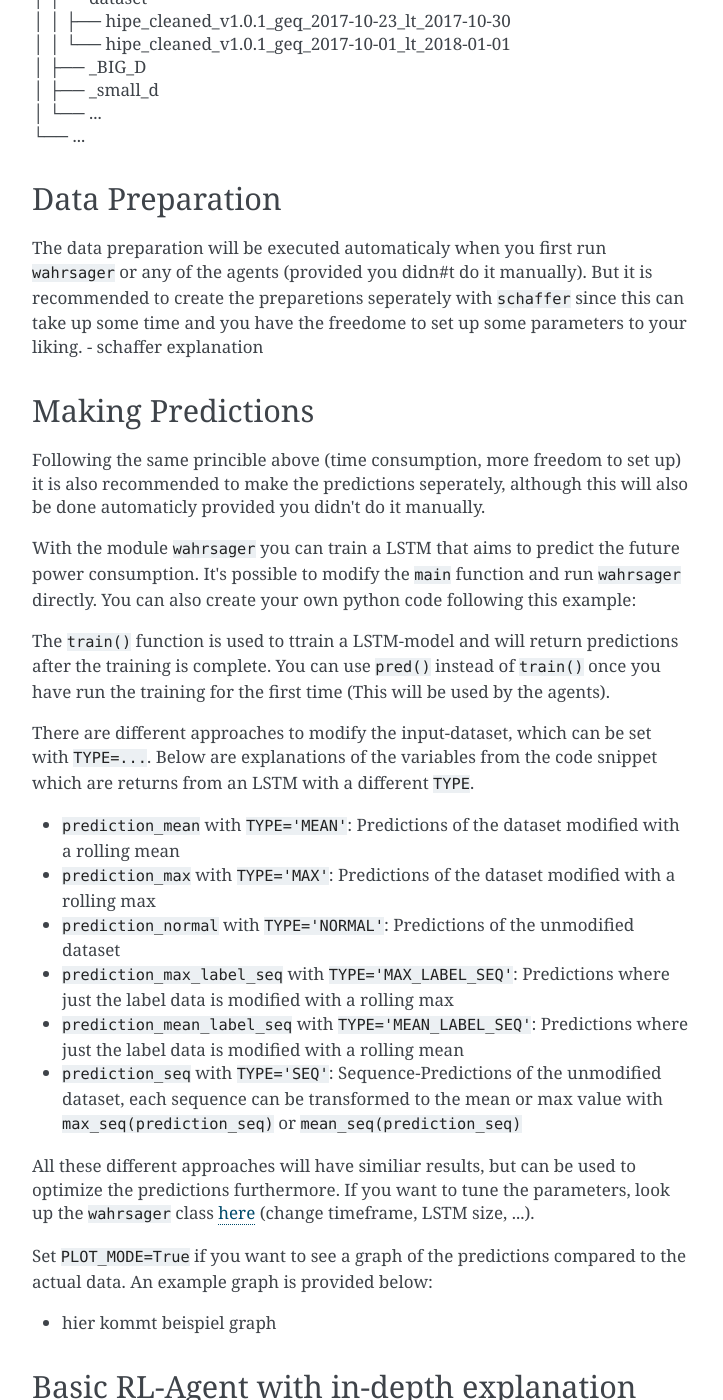
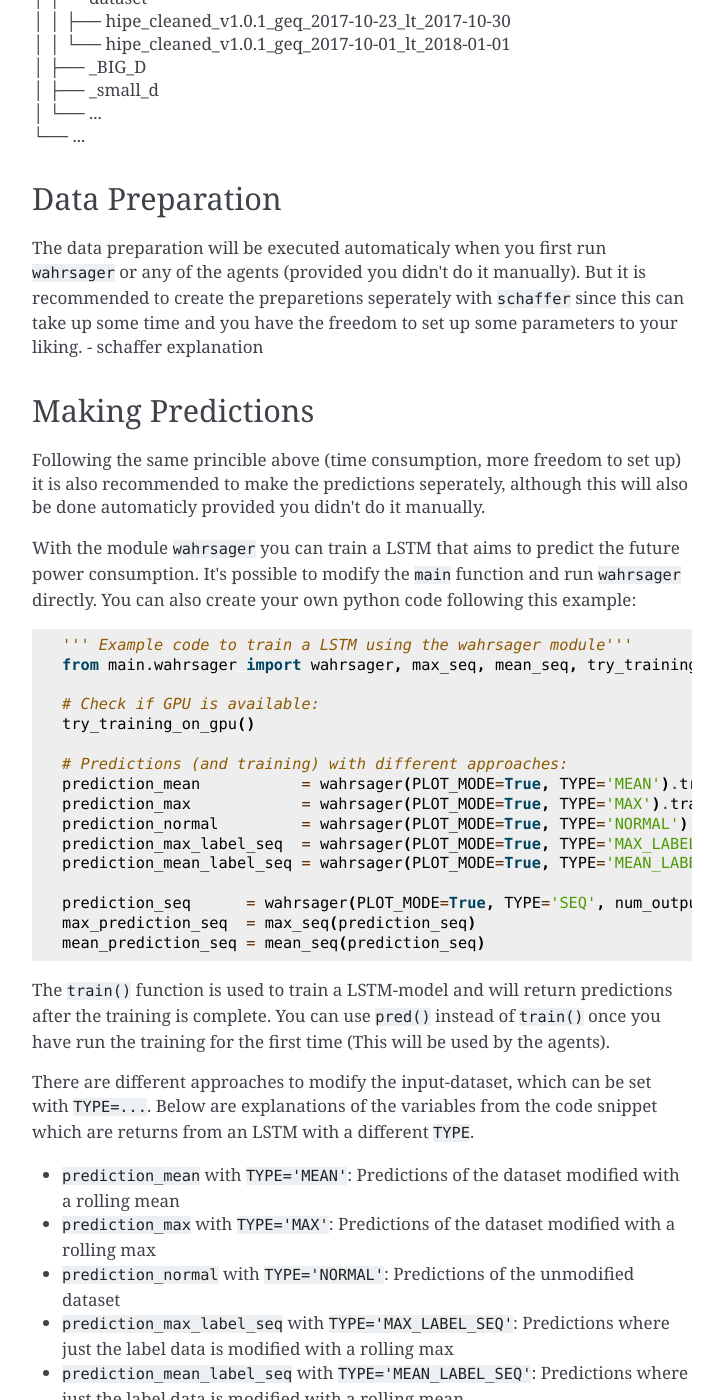
Before and after one commit to maik97/peak-shaver, a Sphinx documentation site: the page built from docs/getting_started.rst, in a window 1280 px wide and 1400 px high, scrolled down 1167 px. Shown: the whole window, without its empty margins (388-1111 px from the left). Built offline with Sphinx 7.4.7, drawn with Linux system fonts in a browser that asks for light colours; some of the changed text lies outside the part shown.

Commit message:
Update getting_started.rst

```diff
--- a/docs/getting_started.rst
+++ b/docs/getting_started.rst
@@ -45,7 +45,7 @@
 
 Data Preparation
 ****************
-The data preparation will be executed automaticaly when you first run ``wahrsager`` or any of the agents (provided you didn#t do it manually). But it is recommended to create the preparetions seperately with ``schaffer`` since this can take up some time and you have the freedome to set up some parameters to your liking.
+The data preparation will be executed automaticaly when you first run ``wahrsager`` or any of the agents (provided you didn't do it manually). But it is recommended to create the preparetions seperately with ``schaffer`` since this can take up some time and you have the freedom to set up some parameters to your liking.
 - schaffer explanation
 
 Making Predictions
@@ -55,7 +55,8 @@
 With the module ``wahrsager`` you can train a LSTM that aims to predict the future power consumption. It's possible to modify the ``main`` function and run ``wahrsager`` directly. You can also create your own python code following this example:
 
 .. code-block:: python
-    ''' Example Code to train a LSTM using the wahrsager module'''
+
+    ''' Example code to train a LSTM using the wahrsager module'''
     from main.wahrsager import wahrsager, max_seq, mean_seq, try_training_on_gpu()
 
     # Check if GPU is available:
@@ -72,7 +73,7 @@
     max_prediction_seq  = max_seq(prediction_seq)
     mean_prediction_seq = mean_seq(prediction_seq)
 
-The ``train()`` function is used to ttrain a LSTM-model and will return predictions after the training is complete. You can use ``pred()`` instead of ``train()`` once you have run the training for the first time (This will be used by the agents).
+The ``train()`` function is used to train a LSTM-model and will return predictions after the training is complete. You can use ``pred()`` instead of ``train()`` once you have run the training for the first time (This will be used by the agents).
 
 There are different approaches to modify the input-dataset, which can be set with ``TYPE=...``. Below are explanations of the variables from the code snippet which are returns from an LSTM with a different ``TYPE``.
 
@@ -83,7 +84,7 @@
 - ``prediction_mean_label_seq`` with ``TYPE='MEAN_LABEL_SEQ'``: Predictions where just the label data is modified with a rolling mean
 - ``prediction_seq`` with ``TYPE='SEQ'``: Sequence-Predictions of the unmodified dataset, each sequence can be transformed to the mean or max value with ``max_seq(prediction_seq)`` or ``mean_seq(prediction_seq)``
 
-All these different approaches will have similiar results, but can be used to optimize the predictions furthermore. If you want to tune the parameters, look up the ``wahrsager`` class :ref:`here <wahrsager_doc>` (change timeframe, LSTM size, ...).
+All these different approaches will have similiar results, but can be used to optimize the predictions furthermore. If you want to tune the parameters, look up the ``wahrsager`` class :ref:`here <wahrsager_doc>` (change timeframe, LSTM size, ...). Note that for every new timeframe a seperate dataset will be created.
 
 Set ``PLOT_MODE=True`` if you want to see a graph of the predictions compared to the actual data. An example graph is provided below:
 
```
